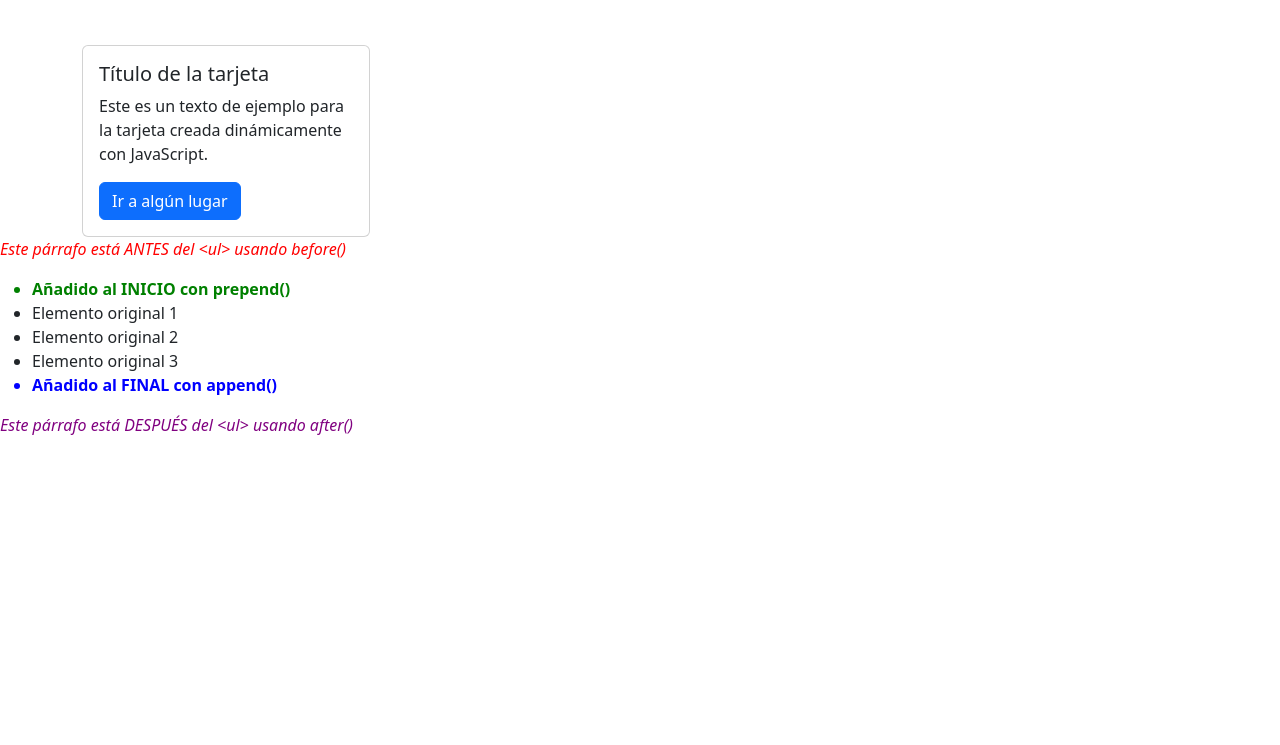
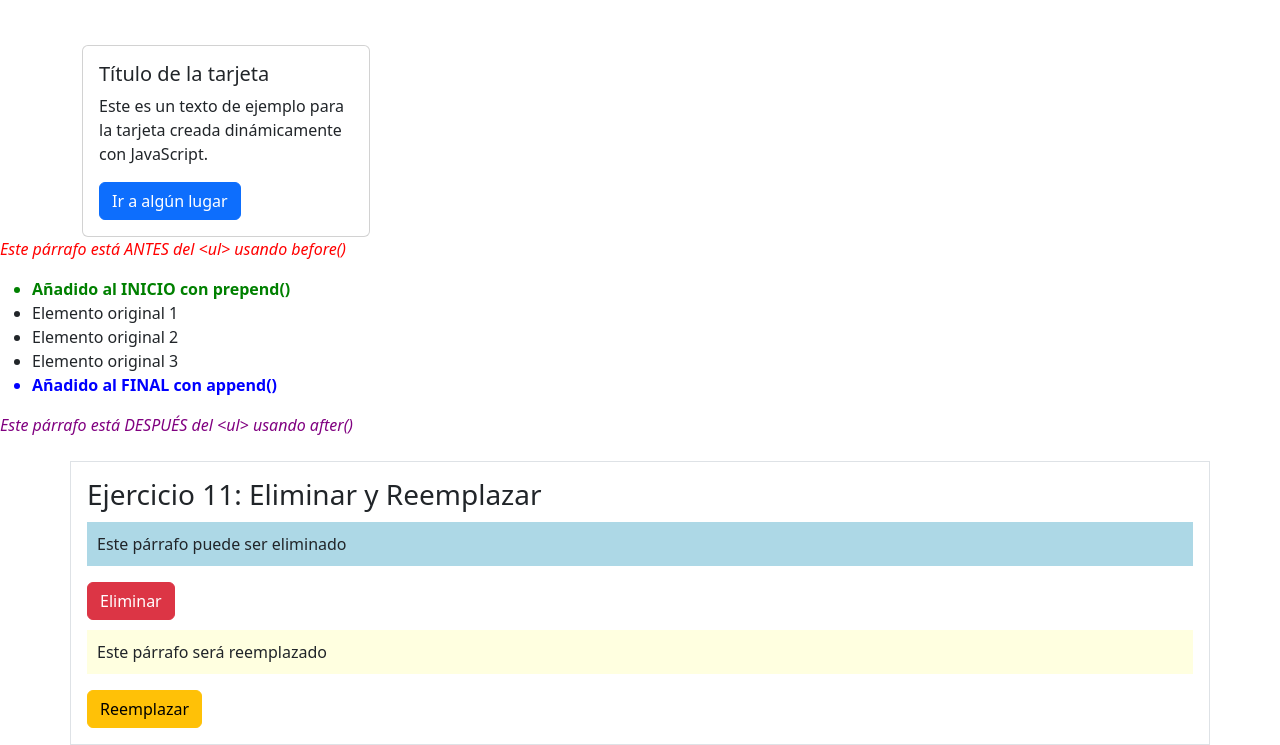
Before and after one commit to FernandoCollantes/Acceso_DOM_Basico, a plain HTML site: page index.html in a window 1280 px wide. Shown: the part 705-1450 px from the top of the page. Before the commit the page ends 1158 px from the top, so only its background shows below. Drawn offline with nearby package versions, Linux system fonts and the light colour scheme.

Commit message:
+cambios

```diff
--- a/index.html
+++ b/index.html
@@ -262,8 +262,78 @@ parrafoAfter.textContent = "Este párrafo está DESPUÉS del <ul> usando after()
 parrafoAfter.style.color = "purple";
 parrafoAfter.style.fontStyle = "italic";
 ulMetodos.after(parrafoAfter);
+/*====================================================
+  11. Reemplazar y eliminar
+  Crea un párrafo <p> y un botón “Eliminar”.
+  Al hacer clic, usa remove() para eliminar el párrafo y muestra un mensaje por consola.
 
+  Luego, crea un segundo botón “Reemplazar” que use replaceWith() para cambiar un
+  elemento por otro.
+*/
+// Crear un contenedor para este ejercicio
+const contenedorEjercicio11 = document.createElement("div");
+contenedorEjercicio11.className = "container mt-4 p-3 border";
+document.body.appendChild(contenedorEjercicio11);
 
+// Crear un título para el ejercicio
+const tituloEjercicio = document.createElement("h3");
+tituloEjercicio.textContent = "Ejercicio 11: Eliminar y Reemplazar";
+contenedorEjercicio11.appendChild(tituloEjercicio);
+
+// ============================================
+// PARTE 1: Crear párrafo y botón "Eliminar"
+// ============================================
+const parrafoEliminar = document.createElement("p");
+parrafoEliminar.textContent = "Este párrafo puede ser eliminado";
+parrafoEliminar.style.backgroundColor = "lightblue";
+parrafoEliminar.style.padding = "10px";
+parrafoEliminar.style.marginTop = "10px";
+contenedorEjercicio11.appendChild(parrafoEliminar);
+
+const botonEliminar = document.createElement("button");
+botonEliminar.textContent = "Eliminar";
+botonEliminar.className = "btn btn-danger me-2";
+contenedorEjercicio11.appendChild(botonEliminar);
+
+// Evento para eliminar el párrafo
+botonEliminar.addEventListener("click", function() {
+    parrafoEliminar.remove(); // Elimina el elemento del DOM
+    console.log("El párrafo ha sido eliminado del DOM");
+    botonEliminar.disabled = true; // Desactivar el botón después de eliminar
+    botonEliminar.textContent = "Ya eliminado";
+});
+
+// ============================================
+// PARTE 2: Crear elemento y botón "Reemplazar"
+// ============================================
+const parrafoReemplazar = document.createElement("p");
+parrafoReemplazar.textContent = "Este párrafo será reemplazado";
+parrafoReemplazar.style.backgroundColor = "lightyellow";
+parrafoReemplazar.style.padding = "10px";
+parrafoReemplazar.style.marginTop = "10px";
+contenedorEjercicio11.appendChild(parrafoReemplazar);
+
+const botonReemplazar = document.createElement("button");
+botonReemplazar.textContent = "Reemplazar";
+botonReemplazar.className = "btn btn-warning";
+contenedorEjercicio11.appendChild(botonReemplazar);
+
+// Evento para reemplazar el párrafo
+botonReemplazar.addEventListener("click", function() {
+    // Crear el nuevo elemento que reemplazará al párrafo
+    const nuevoElemento = document.createElement("div");
+    nuevoElemento.innerHTML = "<strong>¡Elemento reemplazado con éxito!</strong>";
+    nuevoElemento.style.backgroundColor = "lightgreen";
+    nuevoElemento.style.padding = "10px";
+    nuevoElemento.style.borderRadius = "5px";
+
+    // Reemplazar el párrafo con el nuevo elemento
+    parrafoReemplazar.replaceWith(nuevoElemento);
+    console.log("El párrafo ha sido reemplazado por un nuevo elemento");
+
+    botonReemplazar.disabled = true; // Desactivar el botón después de reemplazar
+    botonReemplazar.textContent = "Ya reemplazado";
+});
 
   </script>
 </body>
```
